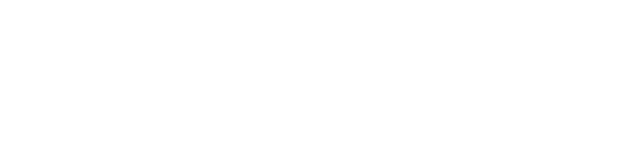
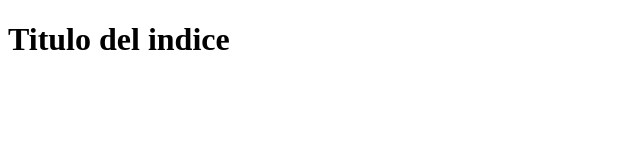
Before and after one commit to DanielMiguelez/html-clase-1, a plain HTML site: page index.html in a window 1280 px wide. Shown: the whole page, without its empty margins (0-640 px from the left). Drawn offline with Linux system fonts and the light colour scheme.

Commit message:
update 2

```diff
--- a/index.html
+++ b/index.html
@@ -7,6 +7,6 @@
     <title>Document</title>
 </head>
 <body>
-
+    <h1>Titulo del indice</h1>
 </body>
 </html>
```
